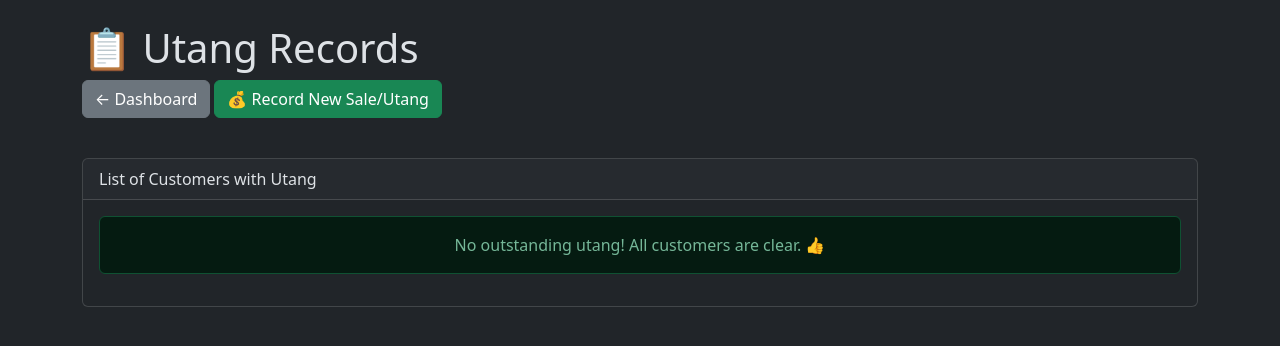
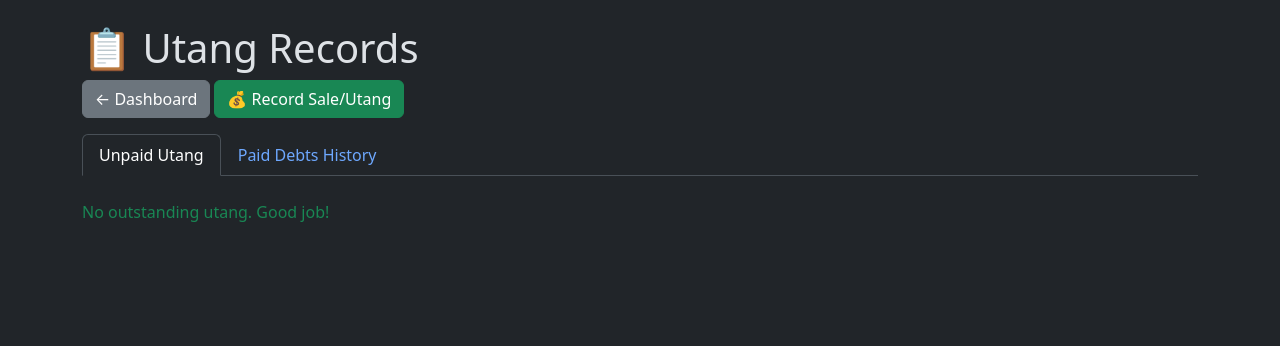
Before and after one commit to sejiro06/princess-inventory, a Flask app: template templates/debts.html in a window 1280 px wide. Shown: the top 346 px of the page. Run offline with Flask 3, Linux system fonts and the light colour scheme; the template is opened without the code that fills it, so the values that code supplies are empty.

Commit message:
Update debts.html

```diff
--- a/templates/debts.html
+++ b/templates/debts.html
@@ -3,31 +3,41 @@
 <head>
     <meta charset="UTF-8">
     <meta name="viewport" content="width=device-width, initial-scale=1.0">
-    <title>Utang Records - Princess Inventory</title>
+    <title>Utang Records</title>
     <link href="https://cdn.jsdelivr.net/npm/bootstrap@5.3.3/dist/css/bootstrap.min.css" rel="stylesheet">
 </head>
 <body>
 <div class="container mt-4">
     <h1>📋 Utang Records</h1>
     <a href="/" class="btn btn-secondary mb-3">← Dashboard</a>
-    <a href="/sales" class="btn btn-success mb-3">💰 Record New Sale/Utang</a>
+    <a href="/sales" class="btn btn-success mb-3">💰 Record Sale/Utang</a>
 
-    <div class="card mt-4">
-        <div class="card-header">List of Customers with Utang</div>
-        <div class="card-body">
-            {% if debts %}
-            <table class="table table-striped table-hover">
+    <!-- Tabs -->
+    <ul class="nav nav-tabs mb-4">
+        <li class="nav-item">
+            <a class="nav-link active" data-bs-toggle="tab" href="#unpaid">Unpaid Utang</a>
+        </li>
+        <li class="nav-item">
+            <a class="nav-link" data-bs-toggle="tab" href="#paid">Paid Debts History</a>
+        </li>
+    </ul>
+
+    <div class="tab-content">
+        <!-- Unpaid Tab -->
+        <div class="tab-pane fade show active" id="unpaid">
+            {% if unpaid %}
+            <table class="table table-striped">
                 <thead>
                     <tr>
-                        <th>Customer Name</th>
-                        <th>Total Utang</th>
-                        <th>Remaining Balance</th>
-                        <th>Last Date</th>
+                        <th>Customer</th>
+                        <th>Amount</th>
+                        <th>Remaining</th>
+                        <th>Date</th>
                         <th>Action</th>
                     </tr>
                 </thead>
                 <tbody>
-                    {% for d in debts %}
+                    {% for d in unpaid %}
                     <tr>
                         <td><strong>{{ d['customer_name'] }}</strong></td>
                         <td>₱{{ d['amount'] }}</td>
@@ -36,7 +46,7 @@
                         <td>
                             <form method="POST" class="d-inline">
                                 <input type="hidden" name="debt_id" value="{{ d['id'] }}">
-                                <input type="number" name="payment" step="0.01" placeholder="Payment Amount" class="form-control d-inline" style="width: 150px;" required>
+                                <input type="number" name="payment" step="0.01" placeholder="Pay" style="width:120px" class="form-control d-inline" required>
                                 <button type="submit" class="btn btn-sm btn-success">Pay</button>
                             </form>
                         </td>
@@ -45,12 +55,40 @@
                 </tbody>
             </table>
             {% else %}
-            <div class="alert alert-success text-center">
-                No outstanding utang! All customers are clear. 👍
-            </div>
+            <p class="text-success">No outstanding utang. Good job!</p>
+            {% endif %}
+        </div>
+
+        <!-- Paid History Tab -->
+        <div class="tab-pane fade" id="paid">
+            {% if paid %}
+            <table class="table table-striped">
+                <thead>
+                    <tr>
+                        <th>Customer</th>
+                        <th>Original Amount</th>
+                        <th>Paid</th>
+                        <th>Date Paid</th>
+                    </tr>
+                </thead>
+                <tbody>
+                    {% for p in paid %}
+                    <tr>
+                        <td>{{ p['customer_name'] }}</td>
+                        <td>₱{{ p['amount'] }}</td>
+                        <td class="text-success">₱{{ p['amount'] - p['remaining'] }}</td>
+                        <td>{{ p['date'] }}</td>
+                    </tr>
+                    {% endfor %}
+                </tbody>
+            </table>
+            {% else %}
+            <p>No paid debts yet.</p>
             {% endif %}
         </div>
     </div>
 </div>
+
+<script src="https://cdn.jsdelivr.net/npm/bootstrap@5.3.3/dist/js/bootstrap.bundle.min.js"></script>
 </body>
 </html>
```
